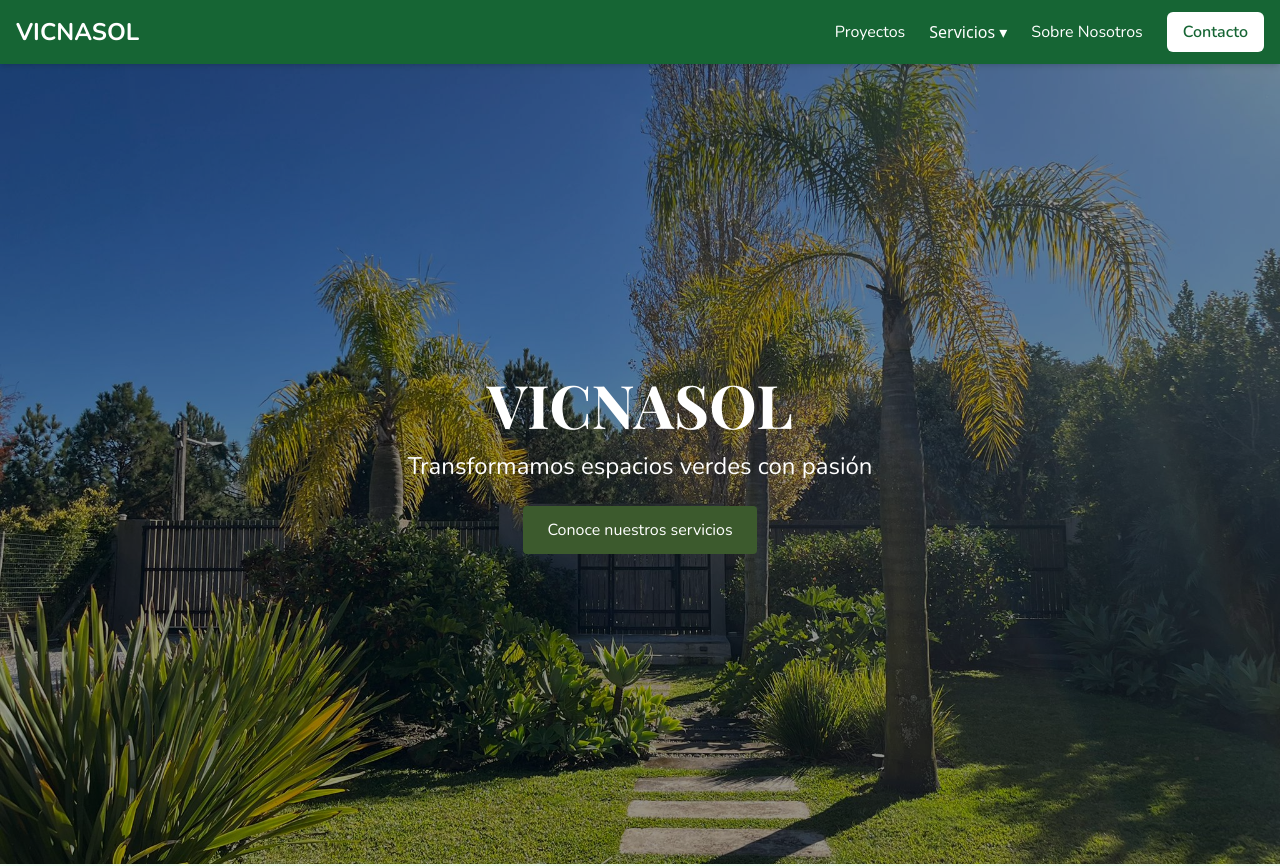
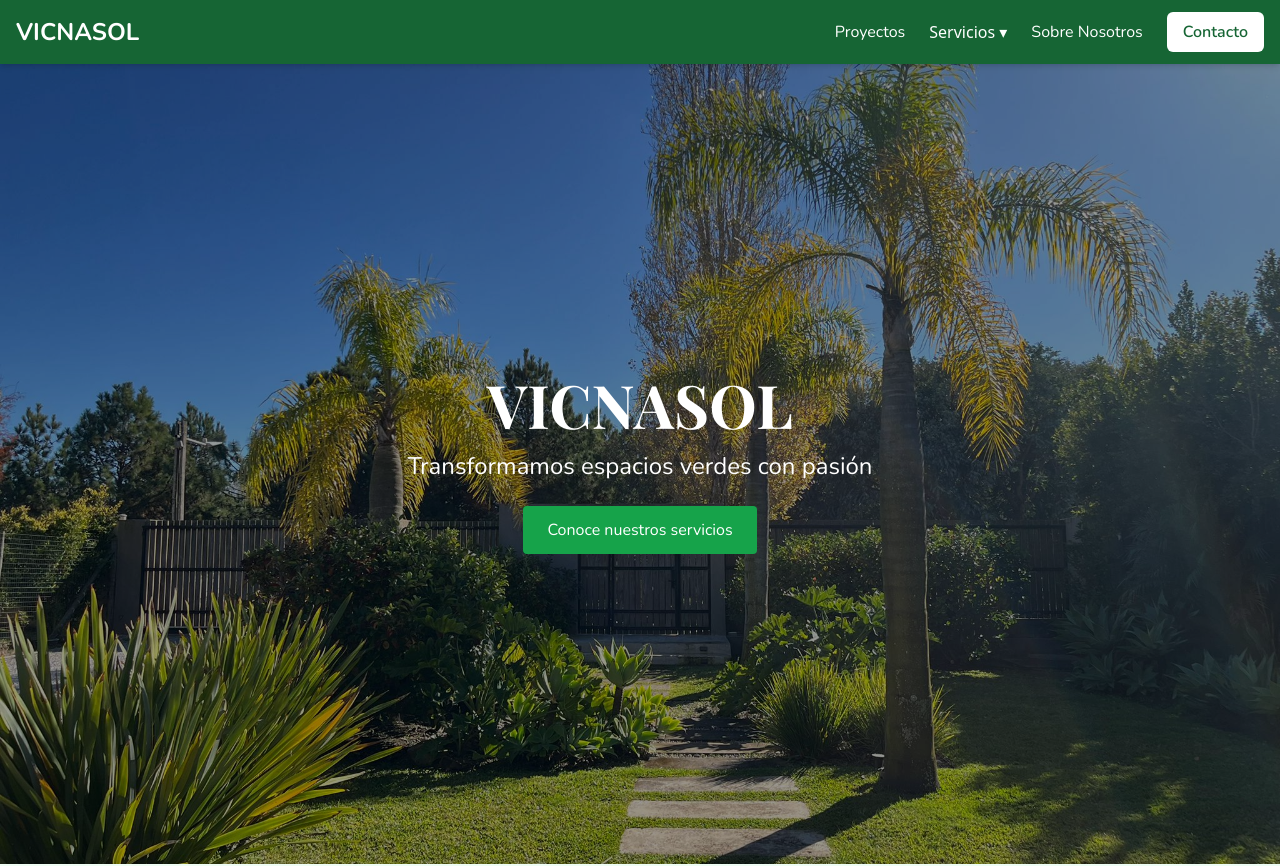
Before and after one commit to Gi4ncarlo/Vicnasol, a Next.js app in the folder vicnasol/: page / in a window 1280 px wide. Shown: the top 866 px of the page. Built offline with nearby package versions, Linux system fonts and the light colour scheme; a web font is replaced by a local one.

Commit message:
Cambios menores en la Home

```diff
--- a/vicnasol/src/app/page.tsx
+++ b/vicnasol/src/app/page.tsx
@@ -36,7 +36,7 @@ const Home = () => {
                 section.scrollIntoView({ behavior: "smooth", block: "start" }); // 'start' o 'center'
               }
             }}
-            className="mt-6 px-6 py-3 bg-[#3c5a2d] hover:bg-[#2f4f2f] transition rounded text-white cursor-pointer"
+            className="mt-6 px-6 py-3 bg-green-600 hover:bg-green-700 transition rounded text-white cursor-pointer"
           >
             Conoce nuestros servicios
           </a>
```
